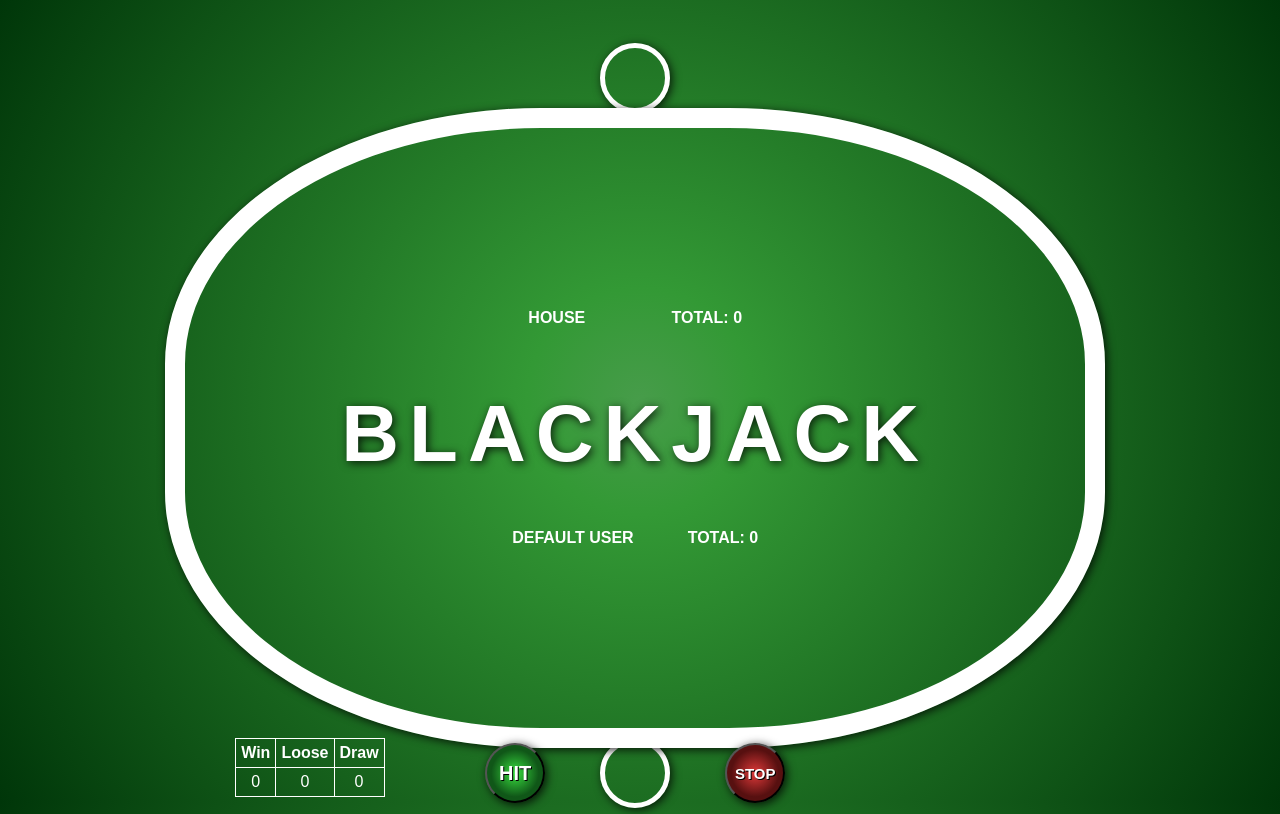
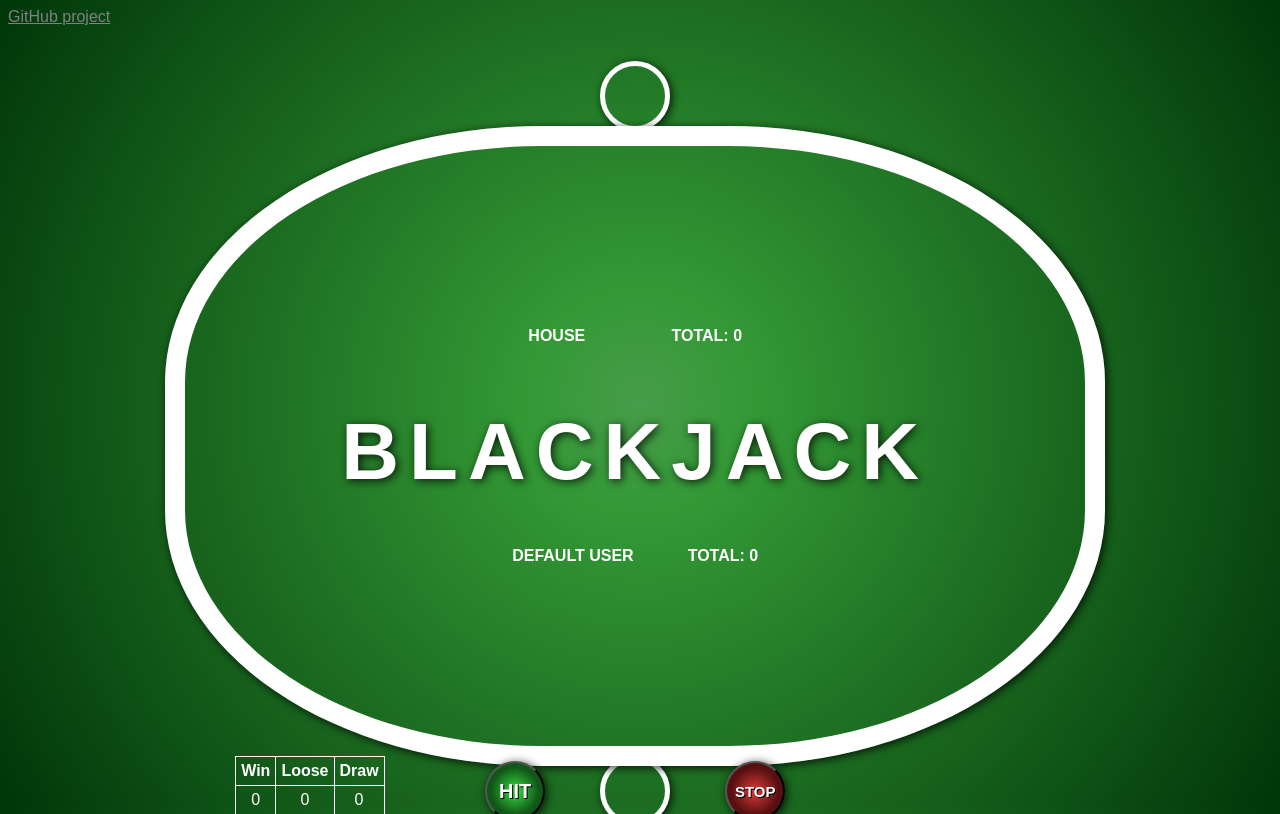
Before and after one commit to RajovicMirko/BlackJack, a PHP site: page / in a window 1280 px wide. Shown: the top 814 px of the page. Run offline with PHP 8.4, Linux system fonts and the light colour scheme.

Commit message:
GitHub added github link

```diff
--- a/index.html
+++ b/index.html
@@ -10,6 +10,7 @@
   <title>Blackjack</title>
 </head>
 <body>
+  <a href="https://github.com/RajovicMirko/BlackJack" target="_blank">GitHub project</a>
 
   <!-- BLACKJACK TABLE -->
   <section id="bj-table" onselectstart="return false;">
--- a/src/style/main.css
+++ b/src/style/main.css
@@ -5,6 +5,14 @@ body{
   background: radial-gradient(circle, rgb(71, 156, 74) 0%, rgb(51, 153, 53) 15%, rgb(0, 54, 9) 100%);
   font-family: sans-serif, "Helvetica Neue", "Lucida Grande", Arial;
   font-size: 16px;
+}
+
+a{
+  color: #808080;
+}
+
+a:hover{
+  color: #ffffff;
 }
 
 #bj-table{
```
